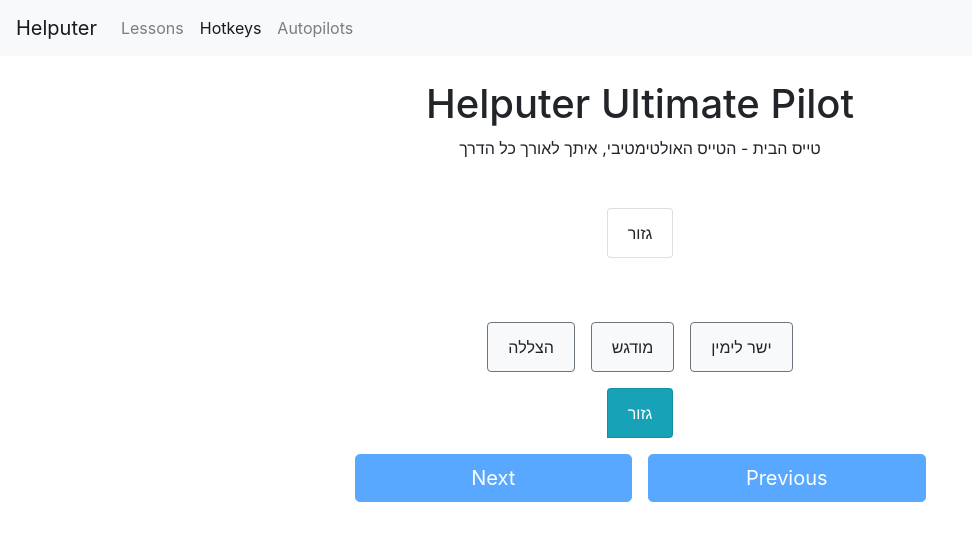
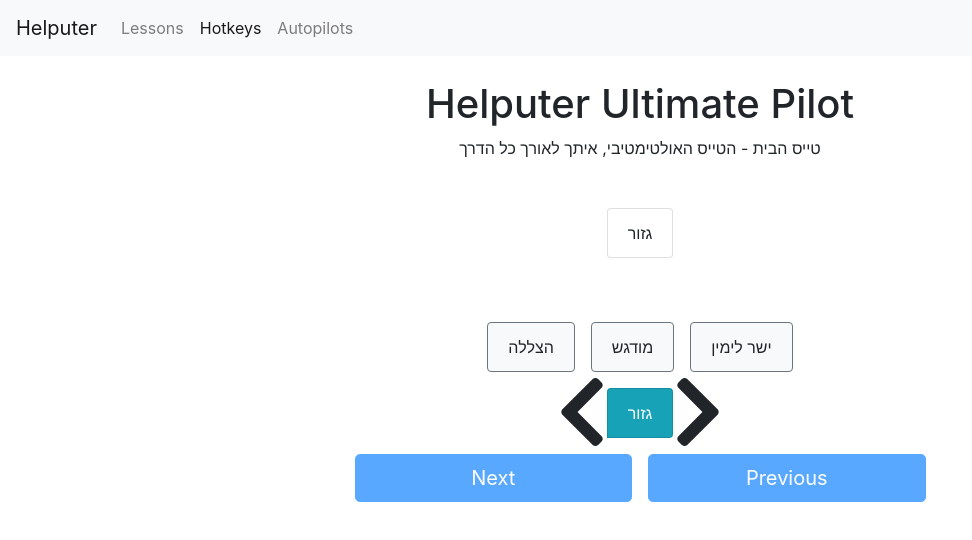
Before and after one commit to ShalomPrinz/HelputerReact, a React (Create React App) app: page /hotkeys in a window 1280 px wide. Shown: the top 540 px of the page, without its empty margins (0-972 px from the left). Built offline with nearby package versions, Linux system fonts and the light colour scheme.

Commit message:
add Icon component for displaying scroll in options list. Current Icon implementation uses FontAwesome

```diff
--- a/package.json
+++ b/package.json
@@ -3,6 +3,9 @@
   "version": "0.1.0",
   "private": true,
   "dependencies": {
+    "@fortawesome/fontawesome-svg-core": "^1.2.28",
+    "@fortawesome/free-solid-svg-icons": "^5.13.0",
+    "@fortawesome/react-fontawesome": "^0.1.10",
     "@testing-library/jest-dom": "^4.2.4",
     "@testing-library/react": "^9.5.0",
     "@testing-library/user-event": "^7.2.1",
--- a/src/components/UltimatePilot.jsx
+++ b/src/components/UltimatePilot.jsx
@@ -1,9 +1,14 @@
 import React, { useState, useEffect } from "react";
+import {
+  faChevronLeft,
+  faChevronRight,
+} from "@fortawesome/free-solid-svg-icons";
 
 import { ultimate } from "../services/pilotsService";
 import http from "../services/httpService";
 import ListItem from "./common/ListItem";
 import Button from "./common/Button";
+import Icon from "./common/Icon";
 import { getOptions } from "./UltimatePilotContainer";
 
 function UltimatePilot({ lessons, nextLessonChosen, removeChoices }) {
@@ -82,6 +87,9 @@ function UltimatePilot({ lessons, nextLessonChosen, removeChoices }) {
           </Button>
         </div>
       )}
+
+      <div className="row justify-content-center">
+        <Icon icon={faChevronLeft} />
         <ul className="my-3 list-group list-group-horizontal justify-content-center">
           {lessons.map((l) => (
             <ListItem
@@ -93,6 +101,9 @@ function UltimatePilot({ lessons, nextLessonChosen, removeChoices }) {
             />
           ))}
         </ul>
+        <Icon icon={faChevronRight} />
+      </div>
+
       <div className="row justify-content-center">
         <Button disabled={isLastItem} onClick={handleNext}>
           Next
--- /dev/null
+++ b/src/components/common/Icon.jsx
@@ -0,0 +1,8 @@
+import React from "react";
+import { FontAwesomeIcon } from "@fortawesome/react-fontawesome";
+
+function Icon({ icon, size = "5x" }) {
+  return <FontAwesomeIcon {...{ icon, size }} />;
+}
+
+export default Icon;
```
Also changed, not shown: 1 other file (tests, documents, lock files or other folders). Lines whose indentation alone changed are shown as unchanged.
